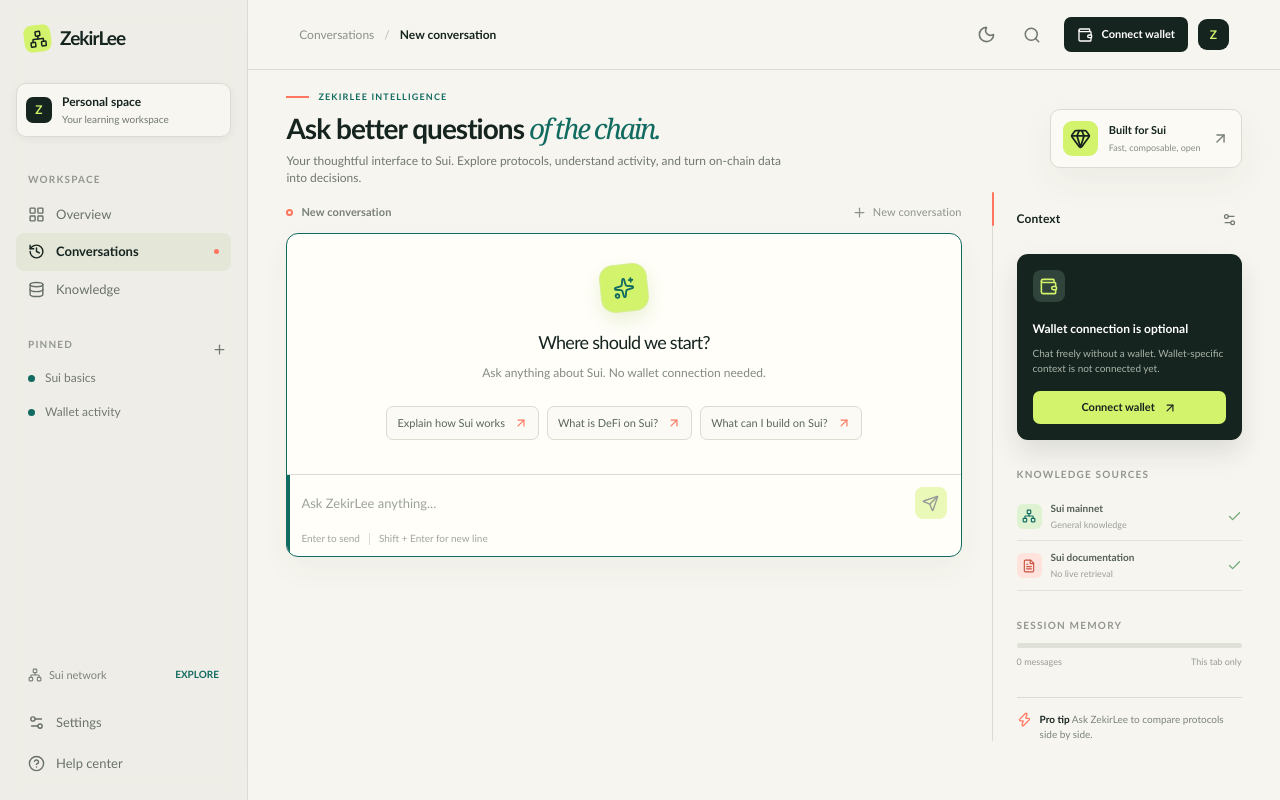
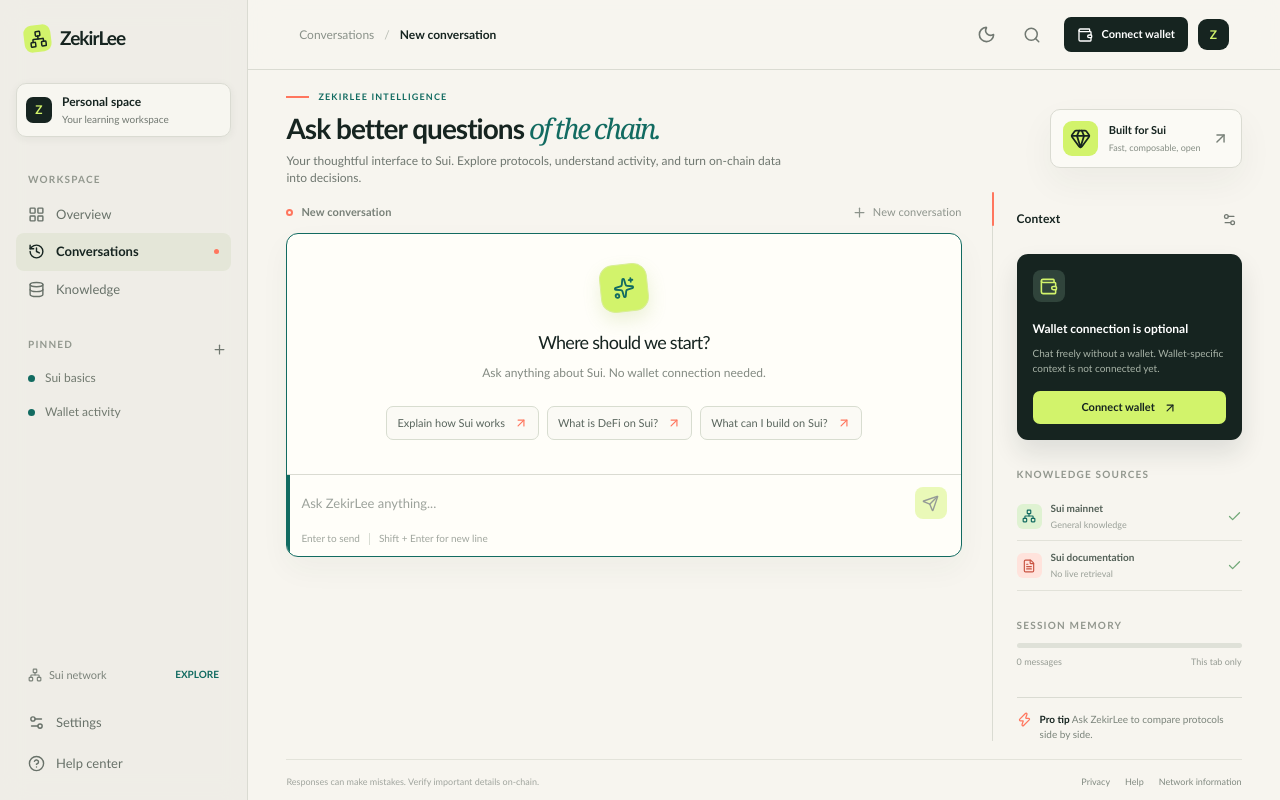
Before and after one commit to davelee001/zekirlee, a Next.js app: page / in a window 1280 px wide. Built offline with nearby package versions, Linux system fonts and the light colour scheme.

Commit message:
style: set min-height for .chat-layout

```diff
--- a/src/app/globals.css
+++ b/src/app/globals.css
@@ -259,4 +259,4 @@
 .hero-row h1 br { display: none; }
 .hero-row h1 em::before { content: " "; }
 .hero-copy { margin-top: 8px; font-size: 12px; line-height: 1.45; }
-.chat-layout { flex: 1; }
+.chat-layout { flex: 1; min-height: 0; }
```
